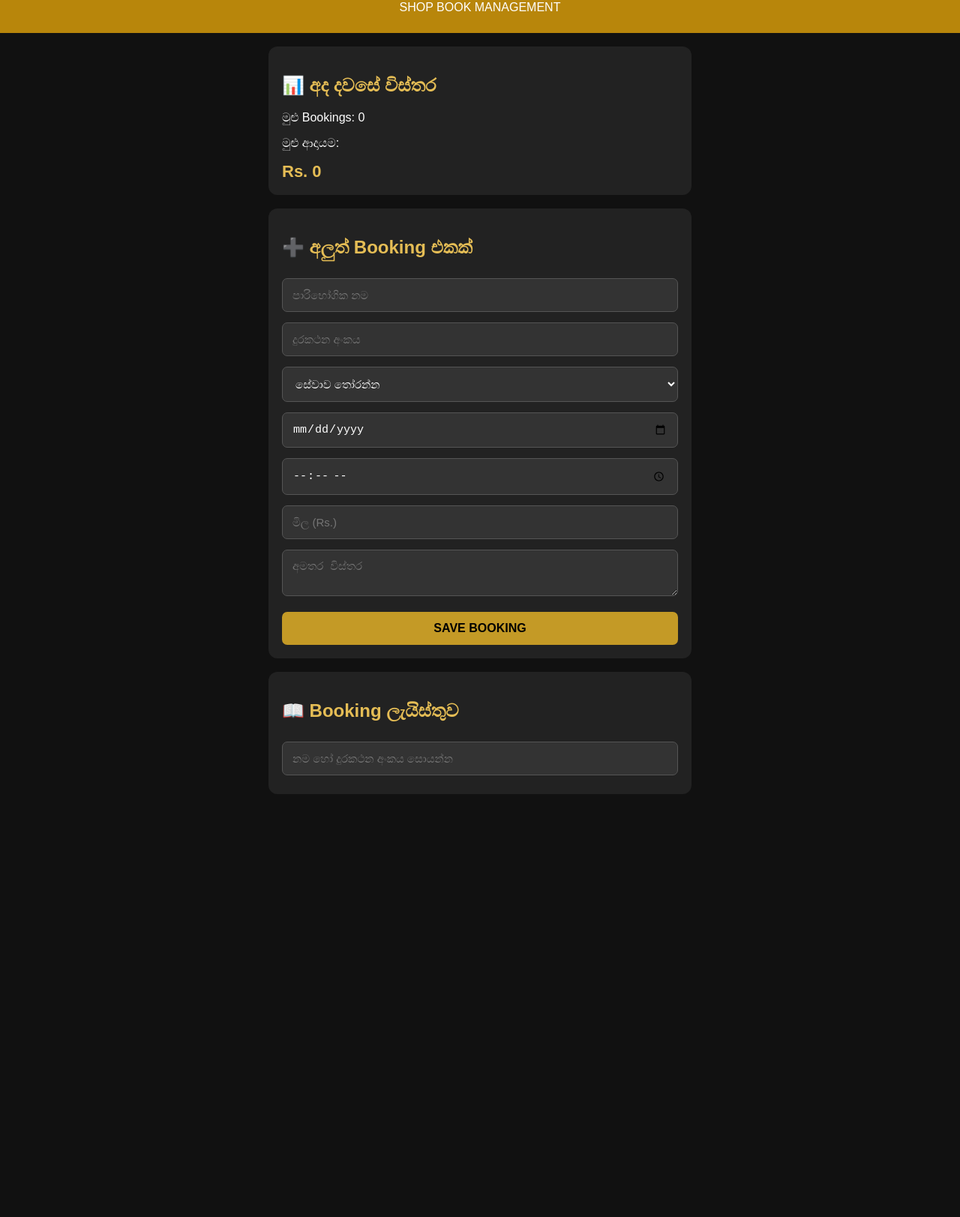
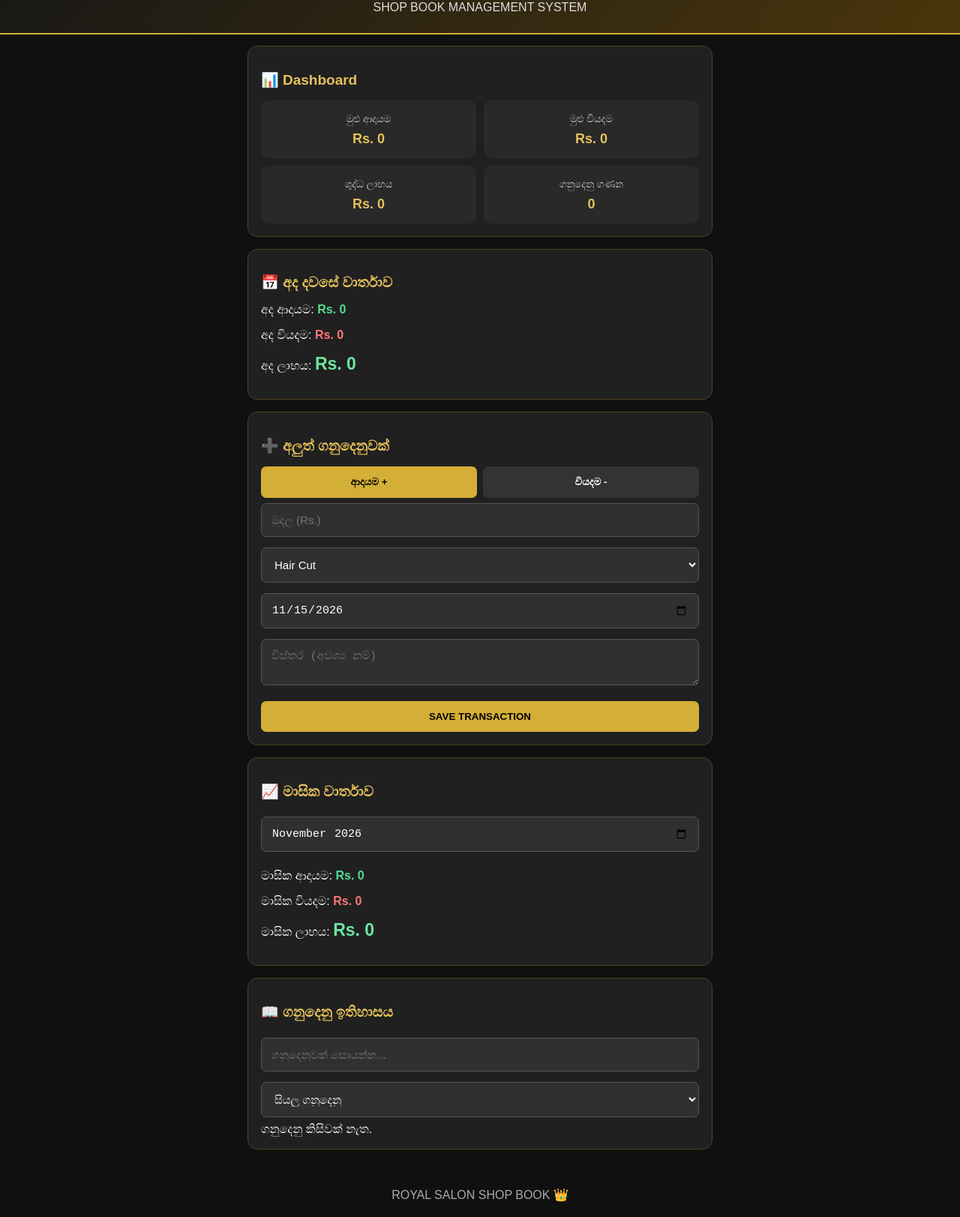
Before and after one commit to supun199867/Royal-salon-shop-book, a plain HTML site: page index.html in a window 1280 px wide. Shown: the part 69-1692 px from the top of the page at 75% size. Before the commit the page ends 1164 px from the top, so only its background shows below. Drawn offline with Linux system fonts and the light colour scheme.

Commit message:
Refactor HTML and CSS for improved structure

```diff
--- a/index.html
+++ b/index.html
@@ -2,81 +2,125 @@
 <html lang="si">
 <head>
 <meta charset="UTF-8">
-<meta name="viewport" content="width=device-width, initial-scale=1.0">
+<meta name="viewport" content="width=device-width, initial-scale=1">
 <title>Royal Salon Shop Book</title>
 
 <style>
-* {
-    box-sizing: border-box;
+*{box-sizing:border-box}
+body{
+margin:0;
+font-family:Arial,sans-serif;
+background:#101010;
+color:white;
 }
-body {
-    margin: 0;
-    font-family: Arial, sans-serif;
-    background: #111;
-    color: white;
+header{
+background:linear-gradient(135deg,#171717,#4a360c);
+padding:25px 15px;
+text-align:center;
+border-bottom:2px solid #d4af37;
 }
-header {
-    background: #b8860b;
-    color: white;
-    text-align: center;
-    padding: 25px 10px;
+header h1{
+color:#e7c45a;
+margin:0;
+font-size:25px;
 }
-header h1 {
-    margin: 0;
-    font-size: 25px;
+header p{color:#ddd;margin-bottom:0}
+.container{
+max-width:650px;
+margin:auto;
+padding:15px;
 }
-header p {
-    margin-bottom: 0;
+.card{
+background:#202020;
+padding:17px;
+border-radius:13px;
+margin-bottom:16px;
+border:1px solid #51421c;
 }
-.container {
-    padding: 18px;
-    max-width: 600px;
-    margin: auto;
+h2{
+color:#e5c15b;
+font-size:19px;
 }
-.card {
-    background: #222;
-    padding: 18px;
-    border-radius: 12px;
-    margin-bottom: 18px;
+.stats{
+display:grid;
+grid-template-columns:1fr 1fr;
+gap:10px;
 }
-h2 {
-    color: #e5bd55;
+.stat{
+background:#292929;
+padding:15px 8px;
+border-radius:10px;
+text-align:center;
 }
-input, select, textarea {
-    width: 100%;
-    padding: 13px;
-    margin: 7px 0;
-    border: 1px solid #555;
-    border-radius: 7px;
-    background: #333;
-    color: white;
-    font-size: 15px;
+.stat small{color:#ccc}
+.stat strong{
+display:block;
+color:#e5c15b;
+font-size:18px;
+margin-top:8px;
 }
-button {
-    background: #c49a26;
-    color: black;
-    border: none;
-    padding: 13px;
-    border-radius: 7px;
-    font-weight: bold;
-    width: 100%;
-    margin-top: 10px;
-    font-size: 16px;
+input,select,textarea{
+width:100%;
+padding:13px;
+margin:7px 0;
+border-radius:7px;
+border:1px solid #555;
+background:#303030;
+color:white;
+font-size:15px;
 }
-.booking {
-    background: #333;
-    padding: 13px;
-    margin: 10px 0;
-    border-radius: 8px;
+button{
+border:0;
+padding:13px;
+border-radius:7px;
+font-weight:bold;
+cursor:pointer;
 }
-.delete {
-    background: #b83232;
-    color: white;
+.gold{
+background:#d4af37;
+color:black;
+width:100%;
+margin-top:10px;
 }
-.total {
-    color: #e5bd55;
-    font-size: 22px;
-    font-weight: bold;
+.tabs{
+display:flex;
+gap:8px;
+}
+.tabs button{
+flex:1;
+background:#333;
+color:white;
+}
+.tabs button.active{
+background:#d4af37;
+color:black;
+}
+.entry{
+background:#303030;
+padding:13px;
+border-radius:9px;
+margin:10px 0;
+border-left:4px solid #d4af37;
+}
+.income{color:#56dc91}
+.expense{color:#ff7777}
+.actions{
+display:flex;
+gap:8px;
+margin-top:10px;
+}
+.actions button{flex:1}
+.edit{background:#d4af37}
+.delete{background:#a83232;color:white}
+.profit{
+color:#6ce5a0;
+font-size:23px;
+font-weight:bold;
+}
+footer{
+text-align:center;
+padding:20px;
+color:#aaa;
 }
 </style>
 </head>
@@ -84,139 +128,357 @@ button {
 <body>
 
 <header>
-<h1>ROYAL SALON</h1>
-<p>SHOP BOOK MANAGEMENT</p>
+<h1>👑 ROYAL SALON</h1>
+<p>SHOP BOOK MANAGEMENT SYSTEM</p>
 </header>
 
 <div class="container">
 
 <div class="card">
-<h2>📊 අද දවසේ විස්තර</h2>
-<p>මුළු Bookings: <span id="count">0</span></p>
-<p>මුළු ආදායම:</p>
-<div class="total">Rs. <span id="income">0</span></div>
+<h2>📊 Dashboard</h2>
+
+<div class="stats">
+<div class="stat">
+<small>මුළු ආදායම</small>
+<strong id="totalIncome">Rs. 0</strong>
+</div>
+
+<div class="stat">
+<small>මුළු වියදම</small>
+<strong id="totalExpense">Rs. 0</strong>
+</div>
+
+<div class="stat">
+<small>ශුද්ධ ලාභය</small>
+<strong id="totalProfit">Rs. 0</strong>
+</div>
+
+<div class="stat">
+<small>ගනුදෙනු ගණන</small>
+<strong id="totalCount">0</strong>
+</div>
+</div>
 </div>
 
 <div class="card">
-<h2>➕ අලුත් Booking එකක්</h2>
-
-<input id="name" placeholder="පාරිභෝගික නම">
-
-<input id="phone" type="tel" placeholder="දුරකථන අංකය">
-
-<select id="service">
-<option value="">සේවාව තෝරන්න</option>
-<option>Hair Cut</option>
-<option>Beard Cut</option>
-<option>Hair Wash</option>
-<option>Hair Colour</option>
-<option>Facial</option>
-<option>Hair Style</option>
-<option>Other</option>
-</select>
-
-<input id="date" type="date">
-
-<input id="time" type="time">
-
-<input id="price" type="number" placeholder="මිල (Rs.)">
-
-<textarea id="note" placeholder="අමතර විස්තර"></textarea>
-
-<button onclick="addBooking()">SAVE BOOKING</button>
+<h2>📅 අද දවසේ වාර්තාව</h2>
+<p>අද ආදායම: <b class="income" id="todayIncome">Rs. 0</b></p>
+<p>අද වියදම: <b class="expense" id="todayExpense">Rs. 0</b></p>
+<p>අද ලාභය: <b class="profit" id="todayProfit">Rs. 0</b></p>
 </div>
 
 <div class="card">
-<h2>📖 Booking ලැයිස්තුව</h2>
-<input id="search" placeholder="නම හෝ දුරකථන අංකය සොයන්න" oninput="showBookings()">
-<div id="bookings"></div>
+<h2>➕ අලුත් ගනුදෙනුවක්</h2>
+
+<div class="tabs">
+<button id="incomeTab" class="active"
+onclick="setType('income')">ආදායම +</button>
+
+<button id="expenseTab"
+onclick="setType('expense')">වියදම -</button>
+</div>
+
+<form id="transactionForm">
+
+<input id="amount" type="number"
+placeholder="මුදල (Rs.)" min="0.01" step="0.01" required>
+
+<select id="category" required></select>
+
+<input id="date" type="date" required>
+
+<textarea id="note"
+placeholder="විස්තර (අවශ්‍ය නම්)"></textarea>
+
+<button class="gold" type="submit">
+SAVE TRANSACTION
+</button>
+
+<button type="button" id="cancelEdit"
+onclick="cancelEdit()"
+style="display:none;width:100%;margin-top:8px;background:#555;color:white">
+CANCEL EDIT
+</button>
+
+</form>
+</div>
+
+<div class="card">
+<h2>📈 මාසික වාර්තාව</h2>
+
+<input type="month" id="monthFilter">
+
+<p>මාසික ආදායම:
+<b class="income" id="monthIncome">Rs. 0</b></p>
+
+<p>මාසික වියදම:
+<b class="expense" id="monthExpense">Rs. 0</b></p>
+
+<p>මාසික ලාභය:
+<b class="profit" id="monthProfit">Rs. 0</b></p>
+</div>
+
+<div class="card">
+<h2>📖 ගනුදෙනු ඉතිහාසය</h2>
+
+<input type="text" id="search"
+placeholder="ගනුදෙනුවක් සොයන්න..."
+oninput="showTransactions()">
+
+<select id="typeFilter" onchange="showTransactions()">
+<option value="all">සියලු ගනුදෙනු</option>
+<option value="income">ආදායම් පමණක්</option>
+<option value="expense">වියදම් පමණක්</option>
+</select>
+
+<div id="transactionList"></div>
 </div>
 
 </div>
 
+<footer>
+ROYAL SALON SHOP BOOK 👑
+</footer>
+
 <script>
 
-let bookings = JSON.parse(localStorage.getItem("royalBookings")) || [];
+let transactions =
+JSON.parse(localStorage.getItem("royalFinanceData")) || [];
 
-function saveData() {
-    localStorage.setItem("royalBookings", JSON.stringify(bookings));
+let currentType = "income";
+let editId = null;
+
+const today = new Date().toLocaleDateString("en-CA");
+
+document.getElementById("date").value = today;
+document.getElementById("monthFilter").value = today.slice(0,7);
+
+const categories = {
+income:["Hair Cut","Beard Cut","Hair Wash",
+"Hair Colour","Facial","Hair Style","Other Income"],
+
+expense:["Products Purchase","Electricity Bill",
+"Shop Rent","Salary","Water Bill","Other Expense"]
+};
+
+function setType(type){
+currentType=type;
+
+document.getElementById("incomeTab")
+.classList.toggle("active",type==="income");
+
+document.getElementById("expenseTab")
+.classList.toggle("active",type==="expense");
+
+let select=document.getElementById("category");
+select.innerHTML="";
+
+categories[type].forEach(c=>{
+let option=document.createElement("option");
+option.value=c;
+option.textContent=c;
+select.appendChild(option);
+});
 }
 
-function addBooking() {
+function saveData(){
+localStorage.setItem(
+"royalFinanceData",
+JSON.stringify(transactions)
+);
+}
 
-    let name = document.getElementById("name").value;
-    let phone = document.getElementById("phone").value;
-    let service = document.getElementById("service").value;
-    let date = document.getElementById("date").value;
-    let time = document.getElementById("time").value;
-    let price = Number(document.getElementById("price").value);
-    let note = document.getElementById("note").value;
+function money(value){
+return "Rs. "+Number(value).toLocaleString("en-US");
+}
 
-    if (!name || !phone || !service || !date || !time || !price) {
-        alert("කරුණාකර සියලු විස්තර ඇතුළත් කරන්න!");
+document.getElementById("transactionForm")
+.addEventListener("submit",function(e){
+
+e.preventDefault();
+
+let amount=Number(document.getElementById("amount").value);
+let category=document.getElementById("category").value;
+let date=document.getElementById("date").value;
+let note=document.getElementById("note").value;
+
+if(amount<=0 || !date || !category){
+alert("නිවැරදි විස්තර ඇතුළත් කරන්න.");
 return;
 }
 
-    bookings.push({
-        name, phone, service, date, time, price, note
+let transaction={
+id:editId || Date.now(),
+type:currentType,
+amount:amount,
+category:category,
+date:date,
+note:note
+};
+
+if(editId){
+let index=transactions.findIndex(t=>t.id===editId);
+transactions[index]=transaction;
+}else{
+transactions.push(transaction);
+}
+
+saveData();
+cancelEdit();
+updateDashboard();
+
+alert("ගනුදෙනුව සාර්ථකව Save වුණා!");
+
 });
 
-    saveData();
-
-    document.querySelectorAll("input, textarea").forEach(el => el.value = "");
-    document.getElementById("service").value = "";
-
-    showBookings();
-    alert("Booking එක සාර්ථකව Save වුණා!");
+function cancelEdit(){
+editId=null;
+document.getElementById("transactionForm").reset();
+document.getElementById("date").value=today;
+document.getElementById("cancelEdit").style.display="none";
+setType("income");
 }
 
-function showBookings() {
-
-    let list = document.getElementById("bookings");
-    let search = document.getElementById("search").value.toLowerCase();
-
-    list.innerHTML = "";
-
-    let income = 0;
-
-    bookings.forEach((b, i) => {
-        income += Number(b.price);
-
-        if ((b.name + b.phone).toLowerCase().includes(search)) {
-            list.innerHTML += `
-            <div class="booking">
-            <b>${escapeHTML(b.name)}</b><br>
-            දුරකථන: ${escapeHTML(b.phone)}<br>
-            සේවාව: ${escapeHTML(b.service)}<br>
-            දිනය: ${escapeHTML(b.date)}<br>
-            වේලාව: ${escapeHTML(b.time)}<br>
-            මිල: Rs. ${b.price}<br>
-            විස්තර: ${escapeHTML(b.note || "-")}
-            <button class="delete" onclick="deleteBooking(${i})">DELETE</button>
-            </div>`;
-        }
-    });
-
-    document.getElementById("count").innerText = bookings.length;
-    document.getElementById("income").innerText = income.toLocaleString();
+function calculate(list,type){
+return list
+.filter(t=>t.type===type)
+.reduce((sum,t)=>sum+Number(t.amount),0);
 }
 
-function escapeHTML(value) {
-    return String(value).replace(/[&<>"']/g, c => ({
-        '&':'&amp;', '<':'&lt;', '>':'&gt;',
-        '"':'&quot;', "'":'&#39;'
+function updateDashboard(){
+
+let income=calculate(transactions,"income");
+let expense=calculate(transactions,"expense");
+
+document.getElementById("totalIncome").textContent=money(income);
+document.getElementById("totalExpense").textContent=money(expense);
+document.getElementById("totalProfit").textContent=money(income-expense);
+document.getElementById("totalCount").textContent=transactions.length;
+
+let todayList=transactions.filter(t=>t.date===today);
+
+let ti=calculate(todayList,"income");
+let te=calculate(todayList,"expense");
+
+document.getElementById("todayIncome").textContent=money(ti);
+document.getElementById("todayExpense").textContent=money(te);
+document.getElementById("todayProfit").textContent=money(ti-te);
+
+let month=document.getElementById("monthFilter").value;
+
+let monthList=transactions.filter(t=>t.date.startsWith(month));
+
+let mi=calculate(monthList,"income");
+let me=calculate(monthList,"expense");
+
+document.getElementById("monthIncome").textContent=money(mi);
+document.getElementById("monthExpense").textContent=money(me);
+document.getElementById("monthProfit").textContent=money(mi-me);
+
+showTransactions();
+}
+
+function safe(text){
+return String(text??"").replace(/[&<>"']/g,c=>({
+"&":"&amp;",
+"<":"&lt;",
+">":"&gt;",
+'"':"&quot;",
+"'":"&#39;"
 })[c]);
 }
 
-function deleteBooking(i) {
-    if (confirm("මෙම Booking එක මකා දමන්නද?")) {
-        bookings.splice(i, 1);
+function showTransactions(){
+
+let search=document.getElementById("search").value.toLowerCase();
+let filter=document.getElementById("typeFilter").value;
+
+let list=transactions.filter(t=>{
+return (
+(t.category+" "+t.note+" "+t.date)
+.toLowerCase().includes(search)
+&&
+(filter==="all" || t.type===filter)
+);
+});
+
+list.sort((a,b)=>b.date.localeCompare(a.date));
+
+let container=document.getElementById("transactionList");
+container.innerHTML="";
+
+if(list.length===0){
+container.textContent="ගනුදෙනු කිසිවක් නැත.";
+return;
+}
+
+list.forEach(t=>{
+
+let div=document.createElement("div");
+div.className="entry";
+
+let title=document.createElement("b");
+title.textContent=t.category;
+
+let details=document.createElement("p");
+details.textContent=t.date+" | "+(t.note || "-");
+
+let amount=document.createElement("b");
+amount.className=t.type;
+amount.textContent=(t.type==="income"?"+ ":"- ")+money(t.amount);
+
+let actions=document.createElement("div");
+actions.className="actions";
+
+let edit=document.createElement("button");
+edit.className="edit";
+edit.textContent="EDIT";
+edit.onclick=()=>editTransaction(t.id);
+
+let del=document.createElement("button");
+del.className="delete";
+del.textContent="DELETE";
+del.onclick=()=>deleteTransaction(t.id);
+
+div.append(title,details,amount,actions);
+actions.append(edit,del);
+container.appendChild(div);
+
+});
+}
+
+function editTransaction(id){
+
+let t=transactions.find(x=>x.id===id);
+if(!t)return;
+
+editId=id;
+setType(t.type);
+
+document.getElementById("amount").value=t.amount;
+document.getElementById("category").value=t.category;
+document.getElementById("date").value=t.date;
+document.getElementById("note").value=t.note;
+
+document.getElementById("cancelEdit").style.display="block";
+
+window.scrollTo({top:0,behavior:"smooth"});
+}
+
+function deleteTransaction(id){
+
+if(confirm("මෙම ගනුදෙනුව මකා දමන්නද?")){
+transactions=transactions.filter(t=>t.id!==id);
 saveData();
-        showBookings();
+updateDashboard();
 }
 }
 
-showBookings();
+document.getElementById("monthFilter")
+.addEventListener("change",updateDashboard);
+
+setType("income");
+updateDashboard();
 
 </script>
 
```
Lines whose indentation alone changed are shown as unchanged.
